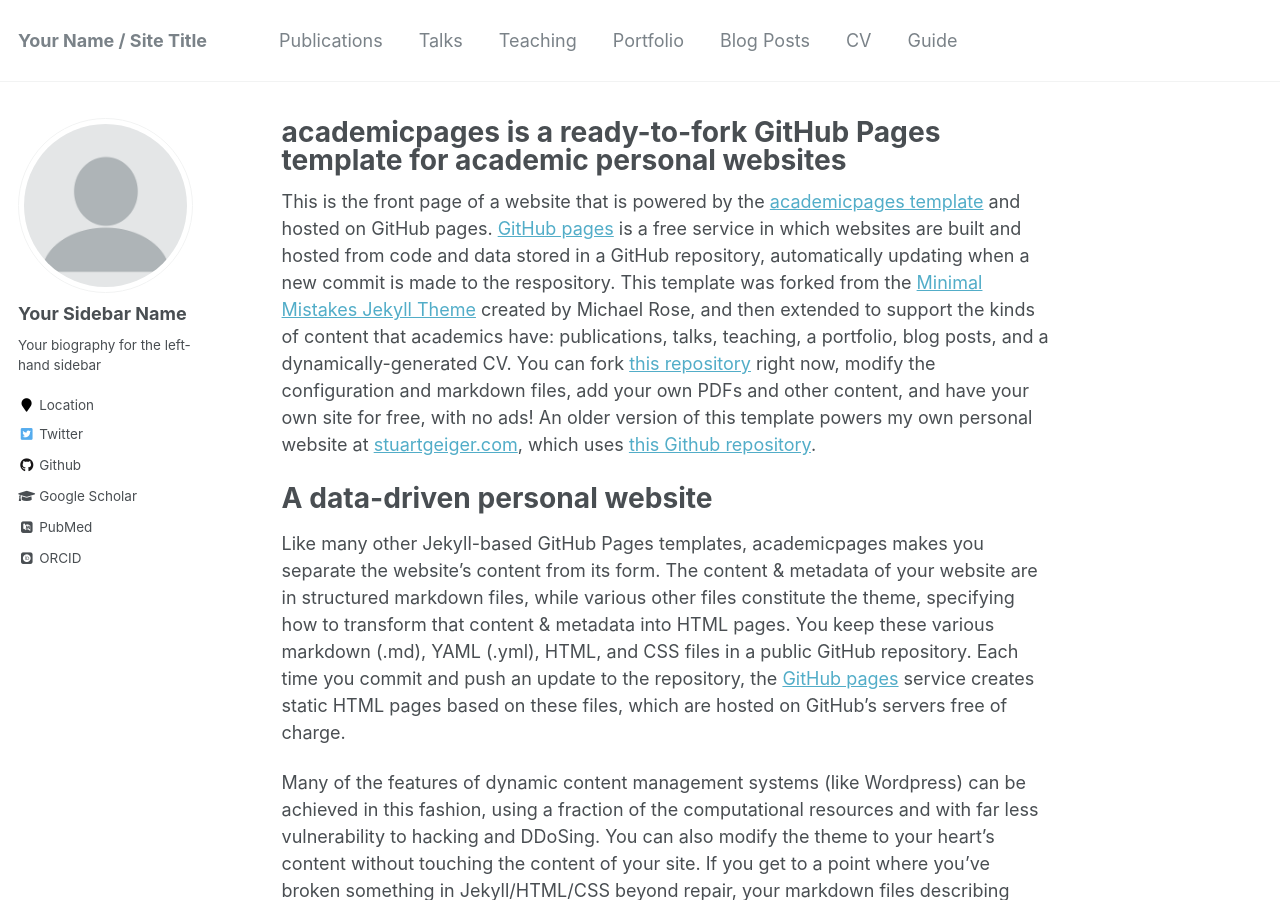
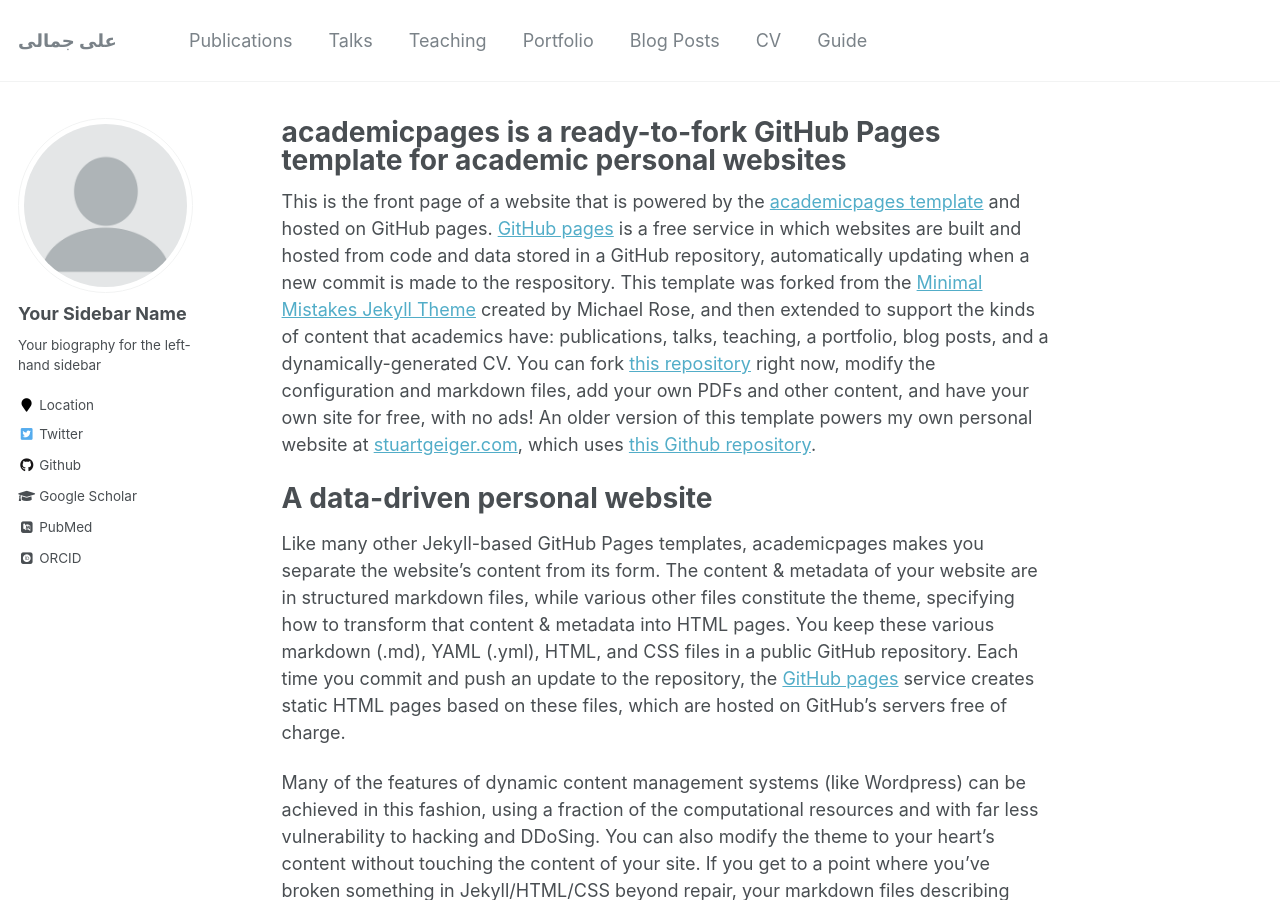
Before and after one commit to jamali-ali/jamali-ali.github.io, a Jekyll site: the page built from _pages/about.md, in a window 1280 px wide and 900 px high. Built offline with Jekyll 4.4.1, drawn with Linux system fonts in a browser that asks for light colours; some web fonts are replaced.

Commit message:
Update _config.yml

```diff
--- a/_config.yml
+++ b/_config.yml
@@ -7,7 +7,7 @@
 
 # Site Settings
 locale                   : "en-US"
-title                    : "Your Name / Site Title"
+title                    : "علی جمالی"
 title_separator          : "-"
 name                     : &name "Your Name"
 description              : &description "personal description"
```
